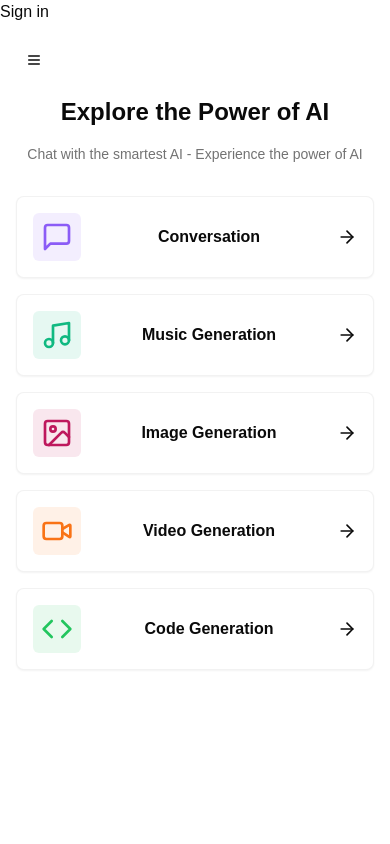
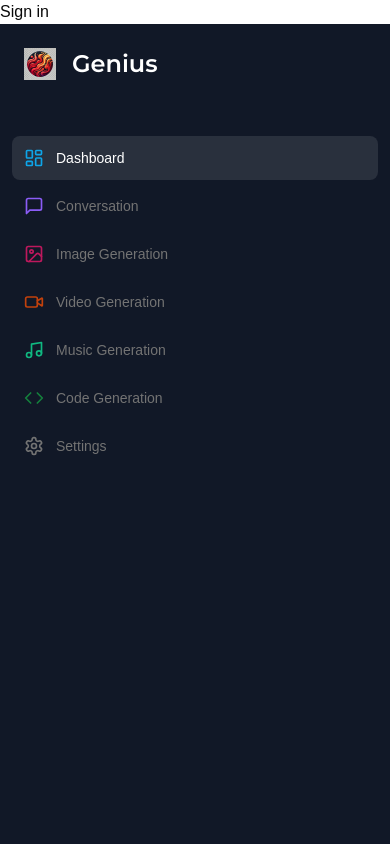
Before and after one commit to leermeester/ai-saas, a Next.js app: page /dashboard in a window 390 px wide. Shown: the top 844 px of the page. Built offline with nearby package versions, Linux system fonts and the light colour scheme; no server answers.

Commit message:
solved hidden sidebar issue

```diff
--- a/app/(dashboard)/(routes)/dashboard/layout.tsx
+++ b/app/(dashboard)/(routes)/dashboard/layout.tsx
@@ -8,7 +8,7 @@ const DashboardLayout = ({
 }) => {
   return (
     <div className="h-full relative">
-        <div className="hidden h-full md:flex
+        <div className="h-full md:flex
         md:w-72 md:flex-col md:fixed md:inset-y-0 z-[80]
         bg-gray-900">
             <Sidebar />
```
